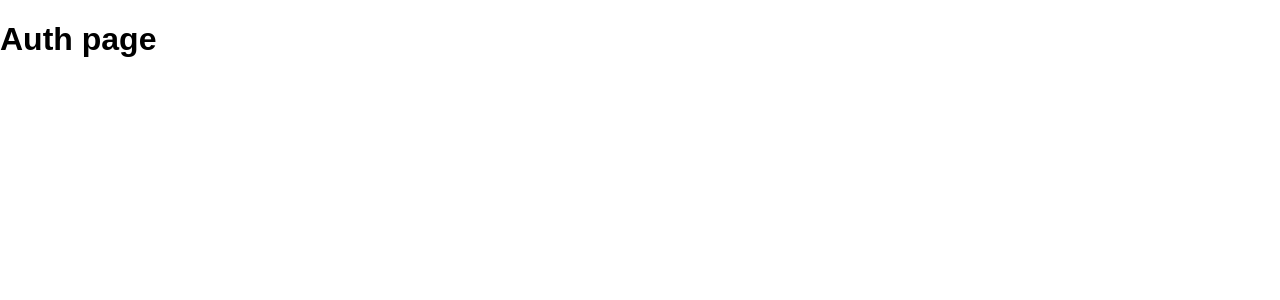
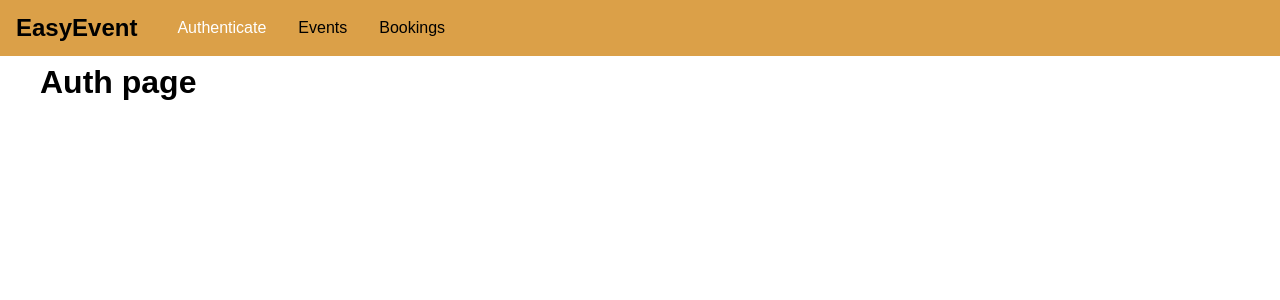
Before and after one commit to Antohan/book-catalog, a React (Create React App) app in the folder frontend/: page /auth in a window 1280 px wide. Shown: the top 300 px of the page. Built offline with nearby package versions, Linux system fonts and the light colour scheme.

Commit message:
Created Nav bar.

```diff
--- /dev/null
+++ b/frontend/src/App.css
@@ -0,0 +1,3 @@
+.main-content {
+  margin: 4rem 2.5rem;
+}
--- a/frontend/src/App.js
+++ b/frontend/src/App.js
@@ -1,20 +1,28 @@
 import React, { Component } from 'react';
 import { BrowserRouter, Route, Redirect, Switch } from 'react-router-dom';
 
+import MainNavigation from './components/Navigation/MainNavigation';
 import AuthPage from './pages/Auth';
 import BookingsPage from './pages/Bookings';
 import EventsPage from './pages/Events';
+
+import './App.css';
 
 class App extends Component {
   render() {
     return (
       <BrowserRouter>
+        <React.Fragment>
+          <MainNavigation />
+          <main className="main-content">
             <Switch>
               <Redirect from="/" to="/auth" exact />
               <Route path="/auth" component={AuthPage} />
               <Route path="/bookings" component={BookingsPage} />
               <Route path="/events" component={EventsPage} />
             </Switch>
+          </main>
+        </React.Fragment>
       </BrowserRouter>
     );
   }
--- /dev/null
+++ b/frontend/src/components/Navigation/MainNavigation.css
@@ -0,0 +1,42 @@
+.main-navigation {
+  position: fixed;
+  left: 0;
+  top: 0;
+  width: 100%;
+  height: 3.5rem;
+  background: #dba048;
+  padding: 0 1rem;
+  display: flex;
+  align-items: center;
+}
+
+.main-navigation__logo h1 {
+  margin: 0;
+  font-size: 1.5rem;
+}
+
+.main-navigation__items {
+  margin-left: 1.5rem;
+}
+
+.main-navigation__items ul {
+  display: flex;
+  list-style: none;
+  padding: 0;
+  margin: 0;
+}
+
+.main-navigation__items li {
+  margin: 0 1rem;
+}
+
+.main-navigation__items a {
+  text-decoration: none;
+  color: #000;
+}
+
+.main-navigation__items a:hover,
+.main-navigation__items a:active,
+.main-navigation__items a.active {
+  color: #fff;
+}
--- /dev/null
+++ b/frontend/src/components/Navigation/MainNavigation.js
@@ -0,0 +1,23 @@
+import * as React from 'react';
+import { NavLink } from 'react-router-dom';
+
+import './MainNavigation.css';
+
+const mainNavigation = (props) => {
+  return (
+    <header className="main-navigation">
+      <div className="main-navigation__logo">
+        <h1>EasyEvent</h1>
+      </div>
+      <div className="main-navigation__items">
+        <ul>
+          <li><NavLink to="/auth">Authenticate</NavLink></li>
+          <li><NavLink to="/events">Events</NavLink></li>
+          <li><NavLink to="/bookings">Bookings</NavLink></li>
+        </ul>
+      </div>
+    </header>
+  );
+}
+
+export default mainNavigation;
```
Lines whose indentation alone changed are shown as unchanged.
